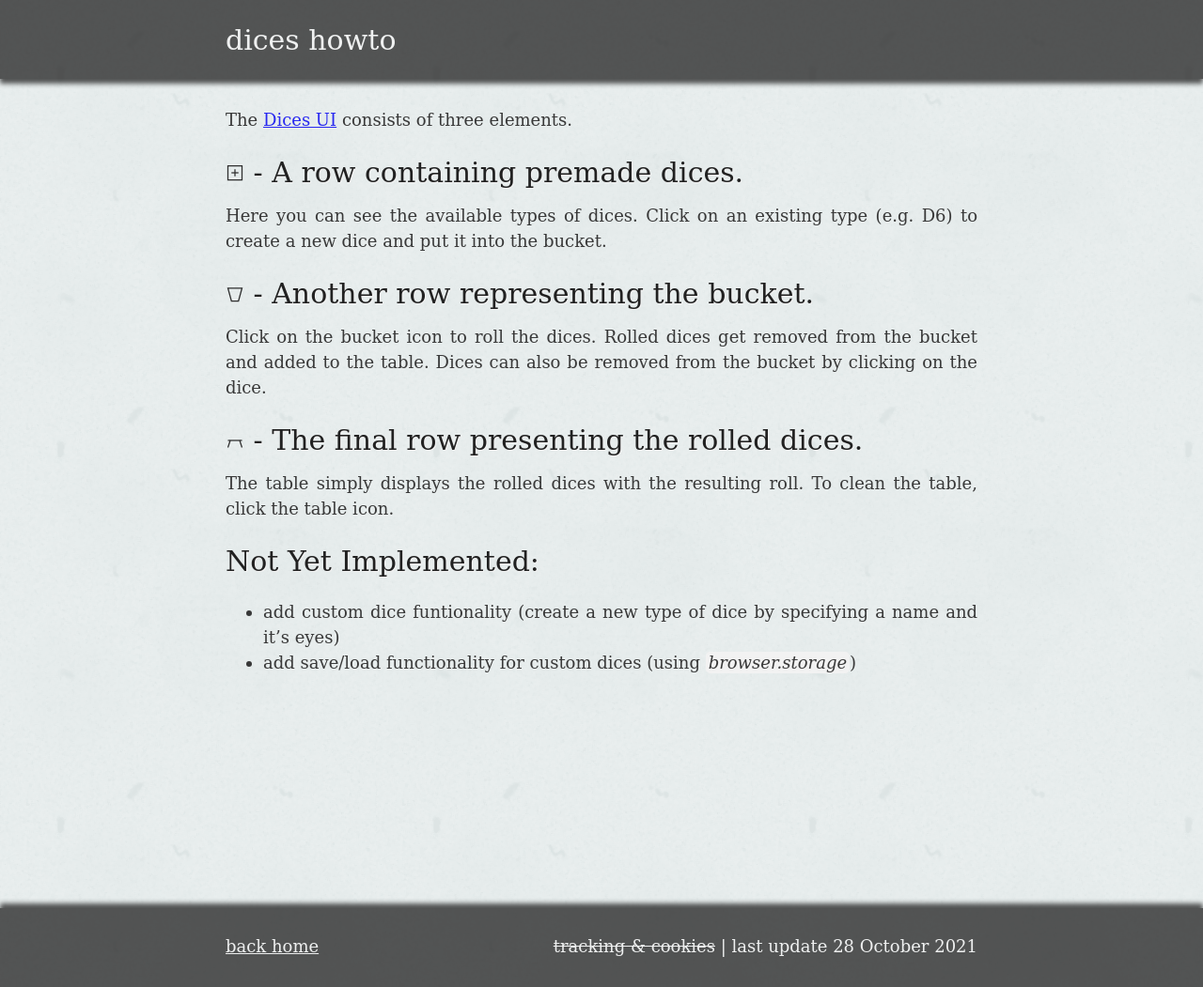
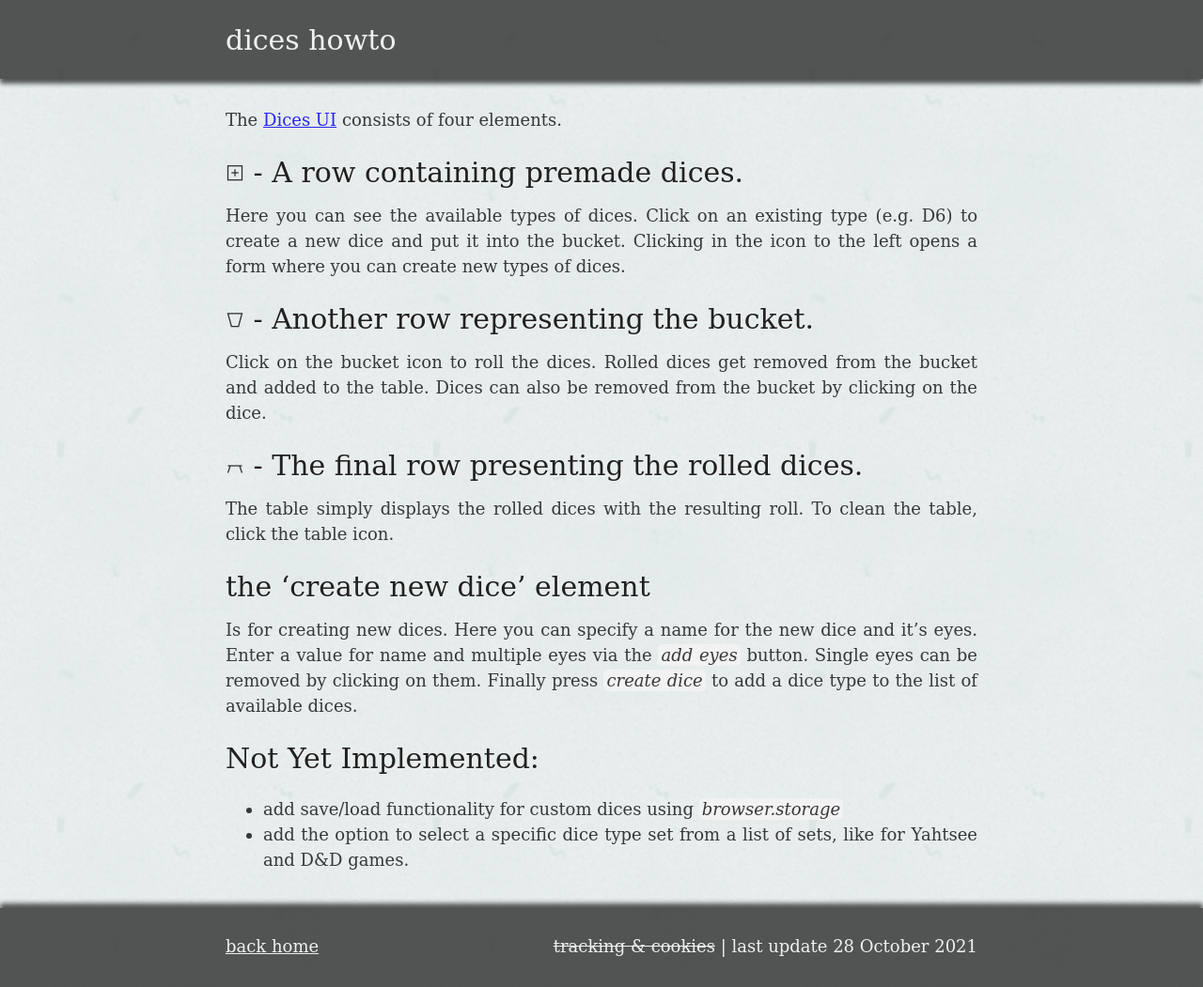
Before and after one commit to ZackDev/zackdev.github.io, a Jekyll site: the page built from pages/diceshowto.md, in a window 1280 px wide and 1051 px high. Shown: the whole window at 94% size. Built offline with Jekyll 4.4.1, drawn with Linux system fonts in a browser that asks for light colours.

Commit message:
added 'new dice' functionality, fixed bug not removing eye from custom dice

```diff
--- a/_sass/dice.scss
+++ b/_sass/dice.scss
@@ -1,10 +1,26 @@
-#main_content {
-    height: 100%;
-    max-width: 800px;
-    margin: 0 auto 0 auto;
+#new-dice {
+    display: flex;
+    flex-direction: column;
+    gap: 5px;
+    border: 1px solid #f5f5f5;
+    transition: opacity 1s;
 }
 
-#available_dices {
+#new-dice #btn-container {
+    display: flex;
+    flex-direction: row;
+    justify-content: space-between;
+}
+
+#new-dice #eyes-container {
+    min-height: 62px;
+    display: flex;
+    flex-direction: row;
+    justify-content: flex-start;
+    align-items: center;
+}
+
+#available-dices {
     min-height: 62px;
     display: flex;
     flex-direction: row;
--- a/pages/diceshowto.md
+++ b/pages/diceshowto.md
@@ -4,10 +4,10 @@
 permalink: /dices-howto.html
 published: true
 ---
-The [Dices UI](/2021/10/28/roll-some-dices.html) consists of three elements.
+The [Dices UI](/2021/10/28/roll-some-dices.html) consists of four elements.
 
 # <img src="/assets/img/icons/newdice.svg" style="height:20px;width:20px"/> - A row containing premade dices.
-Here you can see the available types of dices. Click on an existing type (e.g. D6) to create a new dice and put it into the bucket.
+Here you can see the available types of dices. Click on an existing type (e.g. D6) to create a new dice and put it into the bucket. Clicking in the icon to the left opens a form where you can create new types of dices.
 
 # <img src="/assets/img/icons/bucket.svg" style="height:20px;width:20px"/> - Another row representing the bucket.
 Click on the bucket icon to roll the dices. Rolled dices get removed from the bucket and added to the table. Dices can also be removed from the bucket by clicking on the dice.
@@ -15,6 +15,9 @@
 # <img src="/assets/img/icons/table.svg" style="height:20px;width:20px"/> - The final row presenting the rolled dices.
 The table simply displays the rolled dices with the resulting roll. To clean the table, click the table icon.
 
+# the 'create new dice' element
+Is for creating new dices. Here you can specify a name for the new dice and it's eyes. Enter a value for name and multiple eyes via the `add eyes` button. Single eyes can be removed by clicking on them. Finally press `create dice` to add a dice type to the list of available dices.
+
 # Not Yet Implemented:
-* add custom dice funtionality (create a new type of dice by specifying a name and it's eyes)
-* add save/load functionality for custom dices (using `browser.storage`)
+* add save/load functionality for custom dices using `browser.storage`
+* add the option to select a specific dice type set from a list of sets, like for Yahtsee and D&D games.
```
Also changed, not shown: assets/js/dice.js (+113 -3 lines).
